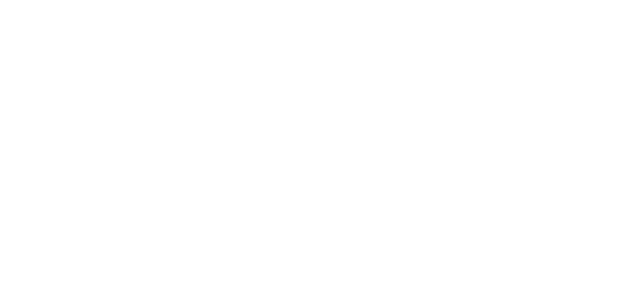
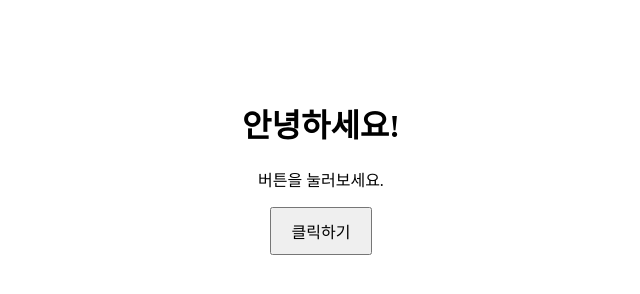
Before and after one commit to BYH-123/pwd-week1, a plain HTML site: page index.html in a window 1280 px wide. Shown: the whole page, without its empty margins (319-959 px from the left). Drawn offline with Linux system fonts and the light colour scheme.

Commit message:
Update website

```diff
--- a/index.html
+++ b/index.html
@@ -1,2 +1,18 @@
-<link rel="stylesheet" href="style.css">
-<script src="script.js"></script>
+<!DOCTYPE html>
+<html lang="ko">
+<head>
+    <meta charset="UTF-8">
+    <title>Week 1 Web Assignment</title>
+    <link rel="stylesheet" href="style.css">
+</head>
+
+<body>
+    <h1>안녕하세요!</h1>
+
+    <p id="message">버튼을 눌러보세요.</p>
+
+    <button id="changeButton">클릭하기</button>
+
+    <script src="script.js"></script>
+</body>
+</html>
--- a/script.js
+++ b/script.js
@@ -0,0 +1,6 @@
+const button = document.getElementById("changeButton");
+const message = document.getElementById("message");
+
+button.addEventListener("click", function() {
+    message.textContent = "텍스트가 변경되었습니다!";
+});
--- a/style.css
+++ b/style.css
@@ -0,0 +1,9 @@
+body {
+    text-align: center;
+    margin-top: 100px;
+}
+
+button {
+    padding: 10px 20px;
+    font-size: 16px;
+}
```
